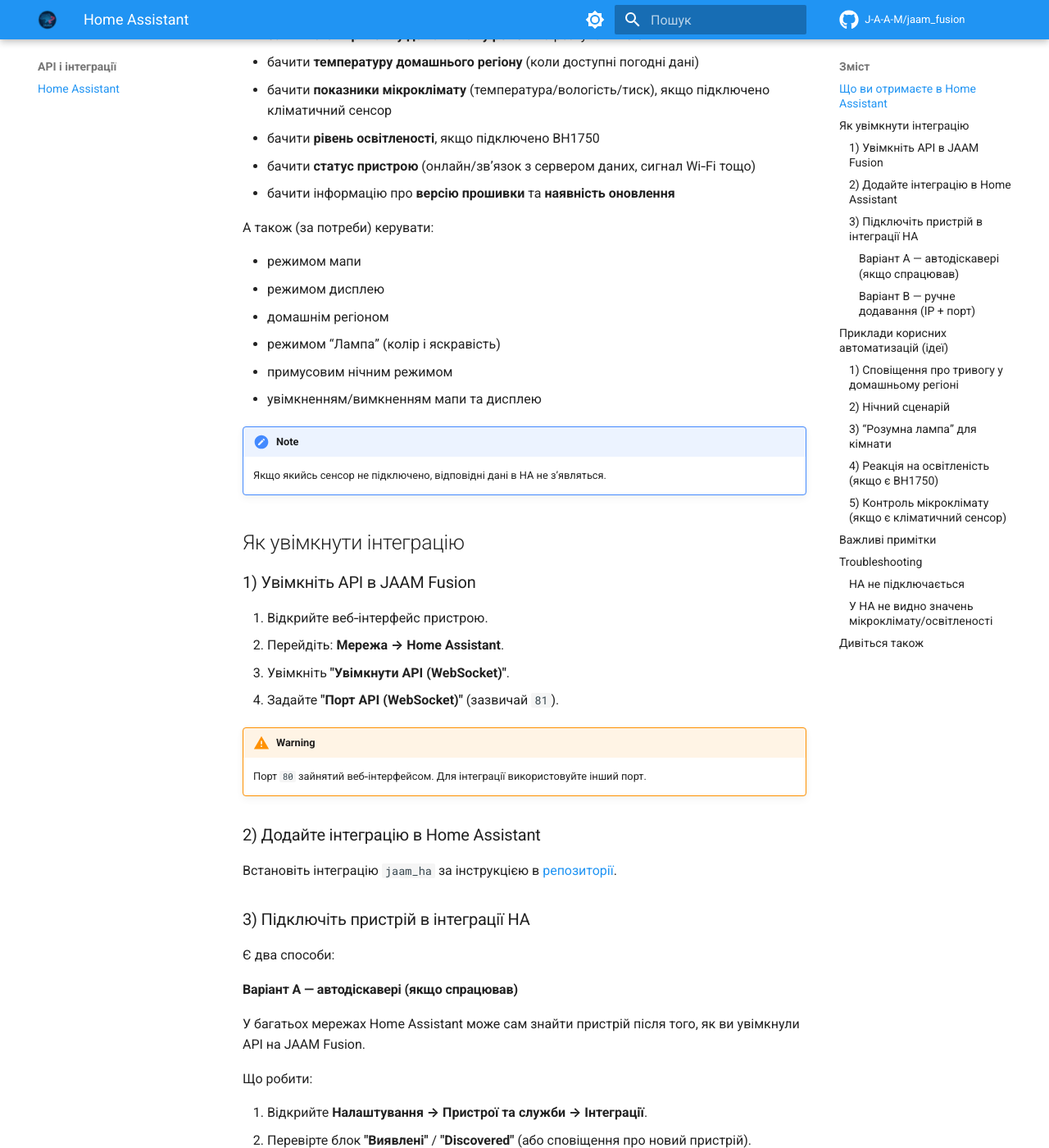
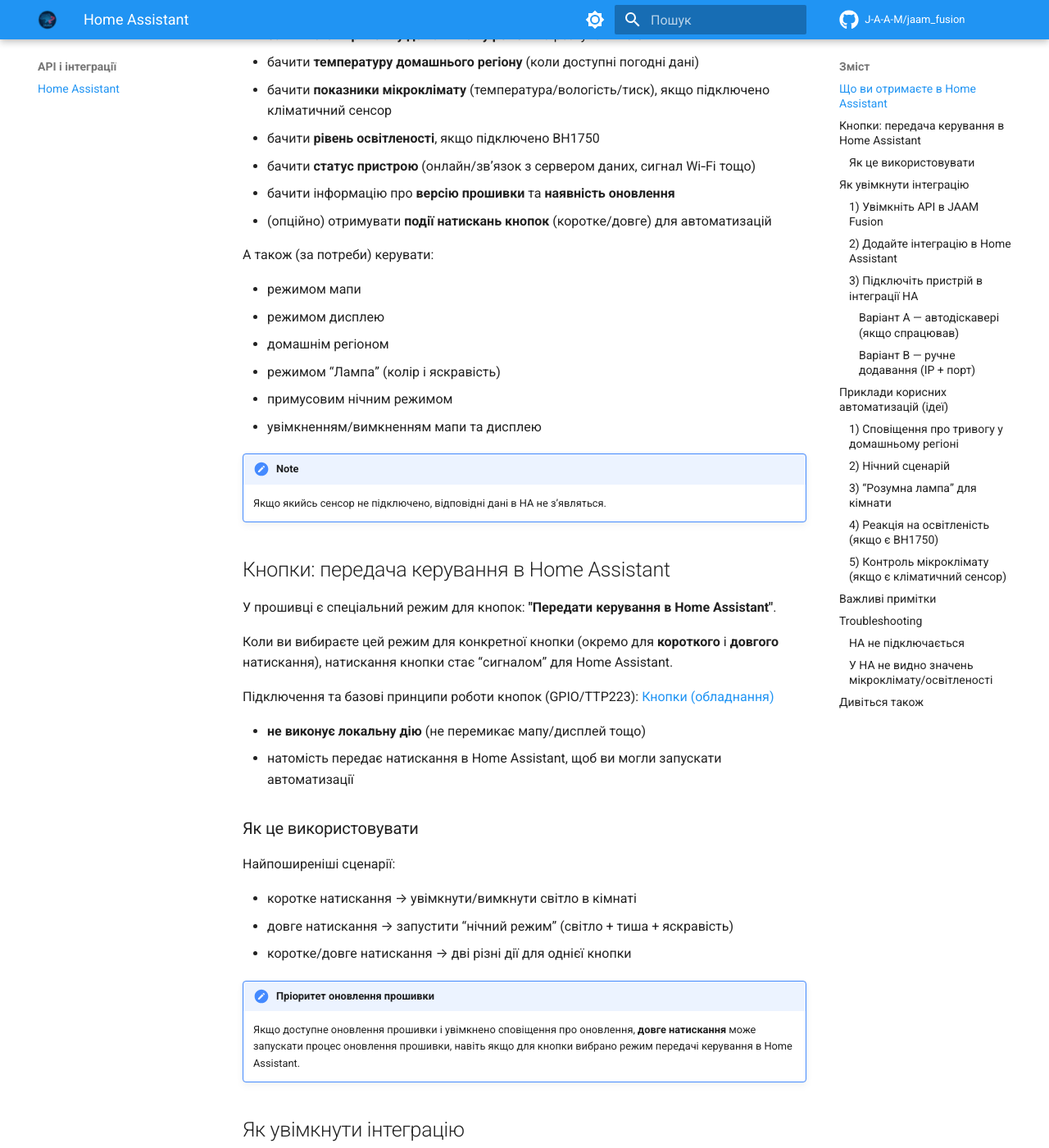
Before and after one commit to J-A-A-M/jaam_fusion, an MkDocs documentation site: the page built from wiki/api/home-assistant.md, in a window 1280 px wide and 1400 px high, scrolled down 489 px. Shown: the whole window at 82% size. Built offline with MkDocs 1.6.1 and Material for MkDocs 9.7.7, drawn with Linux system fonts in a browser that asks for light colours; comment, search, counter and statistics services are not loaded.

Commit message:
feat: add button event broadcasting for Home Assistant integration
API & Firmware:
- New button mode (11): broadcasts click/long_click events via WebSocket
- Added JaamApiButtonEventType enum and broadcastButtonEvent() method
- Refactored button handler to accept buttonId parameter
- Firmware update action moved to handleClick for priority handling

Web Interface:
- Added button mode 11 option: "Передати керування в Home Assistant"
- Added info tooltips explaining API control mode behavior
- Updated all button controls to show integration note when mode 11 selected

Configuration:
- Extended LONG_CLICKS from 10 to 11 options

Documentation:
- Created new wiki/hardware/buttons.md with comprehensive button guide
  - Connection diagrams for mechanical and TTP223 touch buttons
  - Mode descriptions and use cases
  - Home Assistant integration examples
- Updated mkdocs.yml to include buttons documentation in navigation

This enables physical buttons to trigger Home Assistant automations
while device remains responsive to cloud alerts.

```diff
--- a/mkdocs.yml
+++ b/mkdocs.yml
@@ -120,6 +120,7 @@
   - Обладнання:
       - Підтримувані плати: hardware/boards.md
       - OLED Дисплей: hardware/oled-display.md
+      - Кнопки: hardware/buttons.md
       - Сенсори:
         - Огляд: hardware/sensors.md
         - Сенсори клімату: hardware/sensors/climate-sensors.md
--- a/wiki/api/home-assistant.md
+++ b/wiki/api/home-assistant.md
@@ -14,6 +14,7 @@
 - бачити **рівень освітленості**, якщо підключено BH1750
 - бачити **статус пристрою** (онлайн/звʼязок з сервером даних, сигнал Wi‑Fi тощо)
 - бачити інформацію про **версію прошивки** та **наявність оновлення**
+- (опційно) отримувати **події натискань кнопок** (коротке/довге) для автоматизацій
 
 А також (за потреби) керувати:
 
@@ -26,6 +27,28 @@
 
 !!! note
     Якщо якийсь сенсор не підключено, відповідні дані в HA не зʼявляться.
+
+## Кнопки: передача керування в Home Assistant
+
+У прошивці є спеціальний режим для кнопок: **"Передати керування в Home Assistant"**.
+
+Коли ви вибираєте цей режим для конкретної кнопки (окремо для **короткого** і **довгого** натискання), натискання кнопки стає “сигналом” для Home Assistant.
+
+Підключення та базові принципи роботи кнопок (GPIO/TTP223): [Кнопки (обладнання)](../hardware/buttons.md)
+
+- **не виконує локальну дію** (не перемикає мапу/дисплей тощо)
+- натомість передає натискання в Home Assistant, щоб ви могли запускати автоматизації
+
+### Як це використовувати
+
+Найпоширеніші сценарії:
+
+- коротке натискання → увімкнути/вимкнути світло в кімнаті
+- довге натискання → запустити “нічний режим” (світло + тиша + яскравість)
+- коротке/довге натискання → дві різні дії для однієї кнопки
+
+!!! note "Пріоритет оновлення прошивки"
+    Якщо доступне оновлення прошивки і увімкнено сповіщення про оновлення, **довге натискання** може запускати процес оновлення прошивки, навіть якщо для кнопки вибрано режим передачі керування в Home Assistant.
 
 ## Як увімкнути інтеграцію
 
```
Also changed, not shown: wiki/hardware/buttons.md (added, +126 -0 lines), wiki/web-interface/sections/hardware.md (+2 -0 lines), 7 other files.
